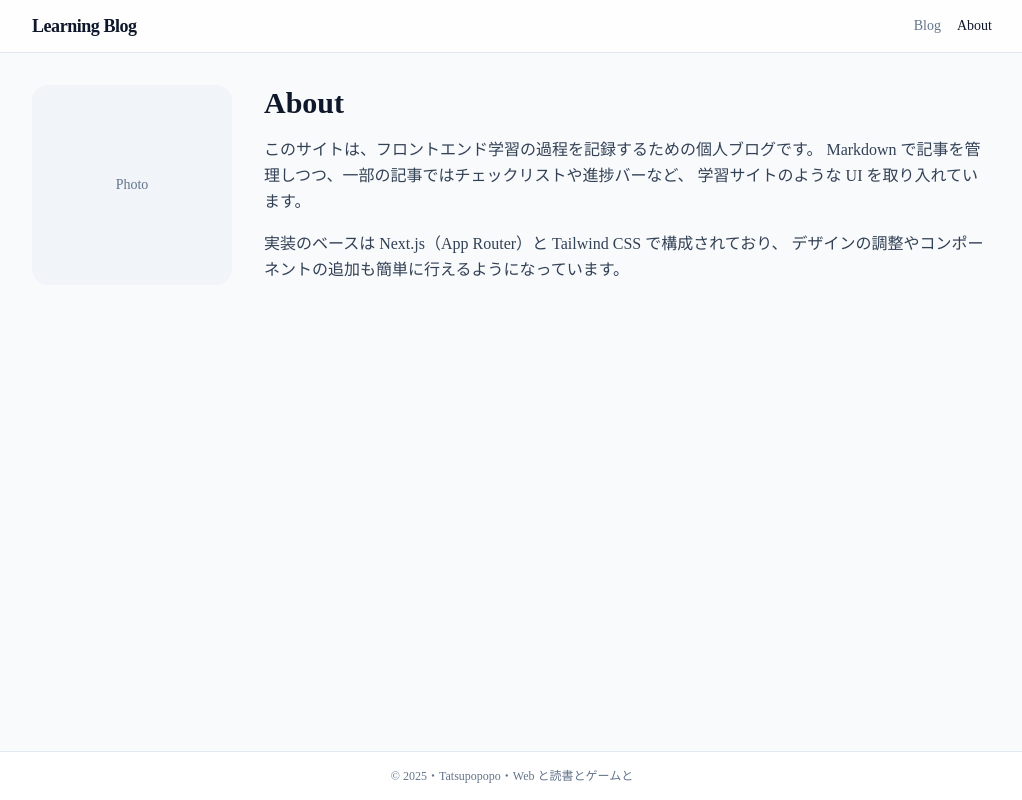
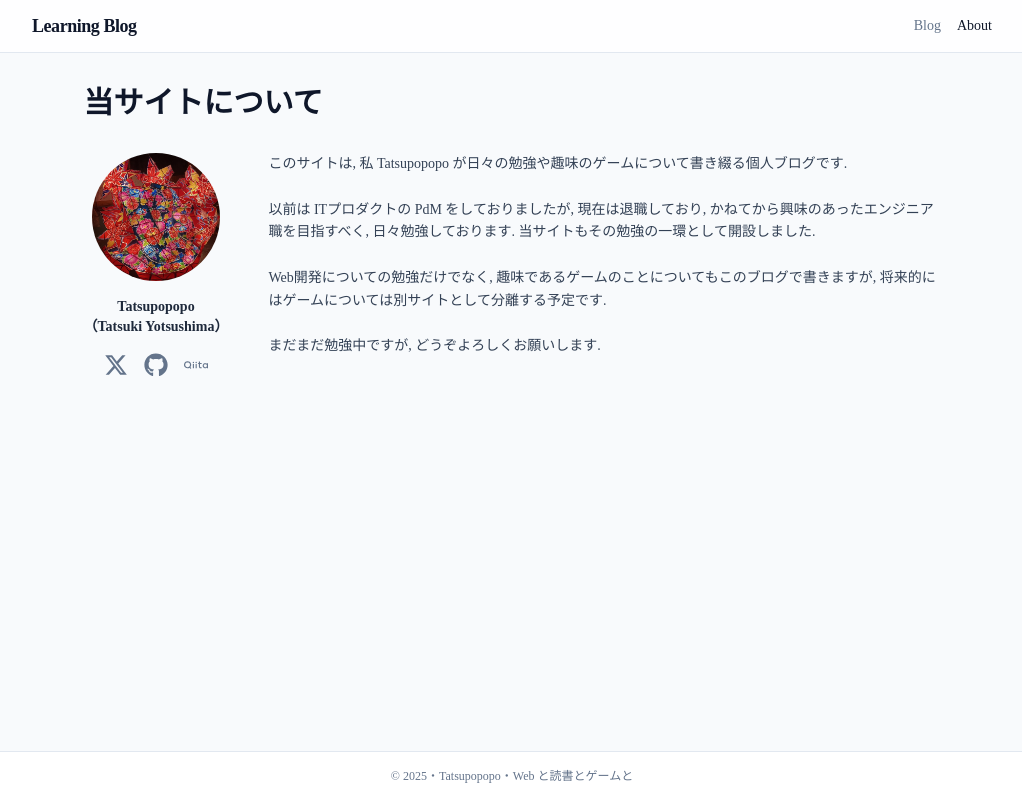
Before and after one commit to Tatsupopopo/next-markdown-learning-blog, a Next.js app: page /about in a window 1280 px wide. Shown: the whole page, without its empty margins (128-1150 px from the left). Built offline with nearby package versions, Linux system fonts and the light colour scheme.

Commit message:
追加：プロフィール画像と説明

```diff
--- a/app/about/page.jsx
+++ b/app/about/page.jsx
@@ -1,20 +1,79 @@
+import { FaGithub, FaXTwitter } from "react-icons/fa6";
+import { SiQiita } from "react-icons/si";
+
 export default function AboutPage() {
   return (
-    <div className="grid gap-8 lg:grid-cols-[200px,minmax(0,1fr)] items-start">
-      <div className="rounded-2xl bg-slate-100 aspect-square flex items-center justify-center text-slate-500">
-        <span className="text-sm">Photo</span>
-      </div>
-      <div className="space-y-4">
-        <h1 className="text-3xl font-bold">About</h1>
-        <p className="text-slate-700 leading-relaxed">
-          このサイトは、フロントエンド学習の過程を記録するための個人ブログです。
-          Markdown で記事を管理しつつ、一部の記事ではチェックリストや進捗バーなど、
-          学習サイトのような UI を取り入れています。
-        </p>
-        <p className="text-slate-700 leading-relaxed">
-          実装のベースは Next.js（App Router）と Tailwind CSS で構成されており、
-          デザインの調整やコンポーネントの追加も簡単に行えるようになっています。
-        </p>
+    <div className="space-y-8">
+      {/* タイトル */}
+      <h1 className="text-3xl font-bold">当サイトについて</h1>
+
+      {/* 2カラム構成 */}
+      <div className="flex flex-col lg:flex-row gap-10 items-start">
+        {/* 左カラム：画像 + SNS */}
+        <div className="flex flex-col items-center gap-4 shrink-0">
+          {/* 画像のサイズ・形はそのまま */}
+          <img
+            src="/images/profile.jpg"
+            alt="Profile"
+            className="w-32 h-32 rounded-full object-cover"
+          />
+
+          <h2 className="text-center text-sm font-semibold text-slate-800">
+            Tatsupopopo<br/>（Tatsuki Yotsushima）
+          </h2>
+
+          {/* SNS icons */}
+          <div className="flex justify-center gap-4">
+            <a
+              href="https://x.com/eatingMikan"
+              target="_blank"
+              rel="noopener noreferrer"
+              className="text-slate-500 hover:text-black transition-colors text-2xl"
+            >
+              <FaXTwitter />
+            </a>
+            <a
+              href="https://github.com/Tatsupopopo"
+              target="_blank"
+              rel="noopener noreferrer"
+              className="text-slate-500 hover:text-slate-900 transition-colors text-2xl"
+            >
+              <FaGithub />
+            </a>
+            <a
+              href="https://qiita.com/Tatsupopopo"
+              target="_blank"
+              rel="noopener noreferrer"
+              className="text-slate-500 hover:text-[#55c500] transition-colors text-2xl"
+            >
+              <SiQiita />
+            </a>
+          </div>
+        </div>
+
+        {/* 右カラム：テキスト */}
+        <div>
+          <p className="max-w-2xl text-sm text-slate-700 leading-relaxed">
+            このサイトは, 私 Tatsupopopo
+            が日々の勉強や趣味のゲームについて書き綴る個人ブログです.
+          </p>
+          <p className="max-w-2xl text-sm text-slate-700 leading-relaxed">
+            <br />
+            以前は ITプロダクトの PdM をしておりましたが, 現在は退職しており,
+            かねてから興味のあったエンジニア職を目指すべく,
+            日々勉強しております. 当サイトもその勉強の一環として開設しました.
+          </p>
+          <p className="max-w-2xl text-sm text-slate-700 leading-relaxed">
+            <br />
+            Web開発についての勉強だけでなく,
+            趣味であるゲームのことについてもこのブログで書きますが,
+            将来的にはゲームについては別サイトとして分離する予定です.
+          </p>
+          <p className="max-w-2xl text-sm text-slate-700 leading-relaxed">
+            <br />
+            まだまだ勉強中ですが, どうぞよろしくお願いします.
+          </p>
+        </div>
       </div>
     </div>
   );
```
